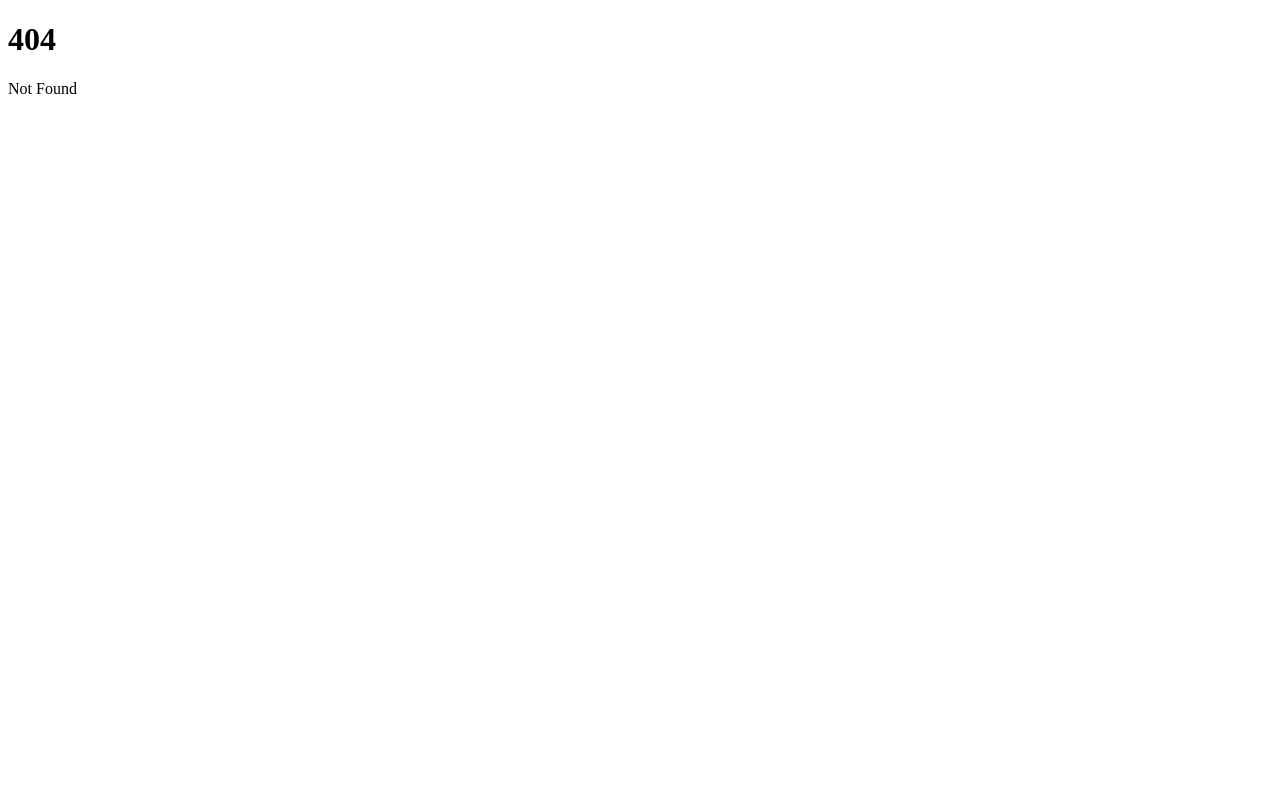
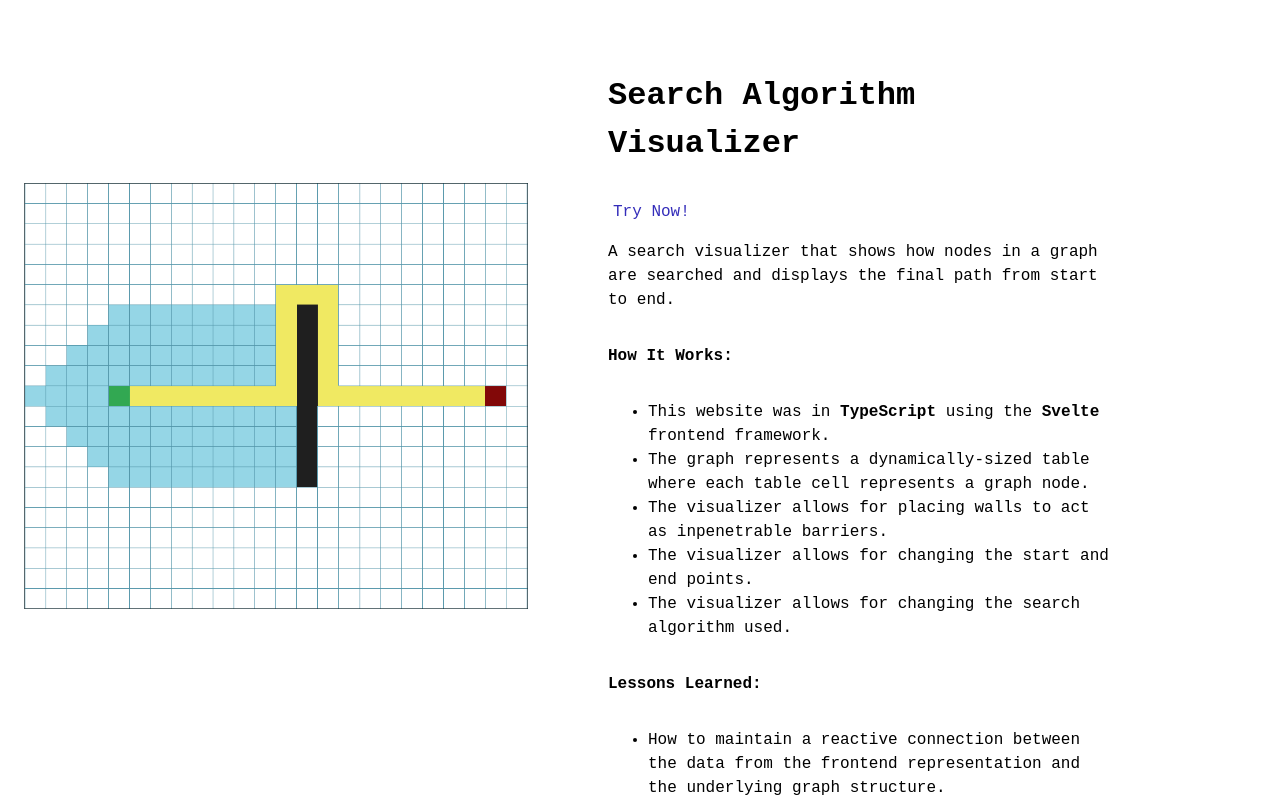
Before and after one commit to dgrco/portfolio, a SvelteKit app: page /algorithm-visualizer in a window 1280 px wide. Before the commit this address had no page. Shown: the top 800 px of the page. Built offline with nearby package versions, Linux system fonts and the light colour scheme.

Commit message:
added search algorithm visualizer

```diff
--- a/src/lib/components/Card.svelte
+++ b/src/lib/components/Card.svelte
@@ -1,12 +1,13 @@
 <script lang="ts">
+    export let url: string; // the page url
 	export let img: string; // image url as svelte import
 	export let label: string; // the title of the project
 	export let tags: Array<string>; // descriptors of the project
 </script>
 
-<a href="/chess-engine">
+<a href={url}>
 	<div class="card flexcol">
-		<img src={img} alt="Chess Engine" />
+		<img src={img} alt={label} />
 		<div class="description">
 			<p class="label">{label}</p>
 			<div class="tags">
@@ -24,9 +25,11 @@
 	a {
 		text-align: center;
 		display: block;
-		max-width: 37%;
 		text-decoration: none;
+        max-width: 30%;
+        flex: 1;
 		color: #040d12;
+        margin: 1rem;
 	}
 
 	.description {
@@ -70,8 +73,9 @@
 	img {
 		width: 100%;
 		height: 100%;
-		border-top-left-radius: 7;
-		border-top-right-radius: 7;
+        aspect-ratio: 1/1;
+		border-top-left-radius: 5px;
+		border-top-right-radius: 5px;
 		border-bottom: 2px solid #040d12;
 	}
 
--- /dev/null
+++ b/src/routes/algorithm-visualizer/+page.svelte
@@ -0,0 +1,122 @@
+<script>
+	import visualizer from '$lib/assets/visualizer.png';
+</script>
+
+<div class="showcase">
+	<div class="image">
+		<img src={visualizer} alt="" />
+	</div>
+	<div class="content">
+		<p class="title">Search Algorithm Visualizer</p>
+        <a class="try" href="https://dantegrieco-search-visualizer.netlify.app/">Try Now!</a>
+		<p>A search visualizer that shows how nodes in a graph are searched and displays the final path
+        from start to end.</p>
+		<p><strong>How It Works:</strong></p>
+		<ul>
+			<li>
+				This website was in <strong>TypeScript</strong> using the <strong>Svelte</strong> frontend framework.
+			</li>
+			<li>
+				The graph represents a dynamically-sized table where each table cell represents a graph node.
+			</li>
+			<li>
+				The visualizer allows for placing walls to act as inpenetrable barriers.
+			</li>
+			<li>
+				The visualizer allows for changing the start and end points.
+			</li>
+			<li>
+				The visualizer allows for changing the search algorithm used.
+			</li>
+		</ul>
+		<p><strong>Lessons Learned:</strong></p>
+		<ul>
+			<li>How to maintain a reactive connection between the data from the frontend representation and the underlying graph structure.</li>
+			<li>The observer design pattern and Svelte's writable and re-rendering process.</li>
+			<li>Making a priority queue that optimizes for the A* algorithm.</li>
+		</ul>
+		<p><strong>Want To Check It Out?</strong></p>
+		<p>
+			Check out the live website <a class="try" href="https://dantegrieco-search-visualizer.netlify.app/">here</a>. Also,
+            the project is on <a href="https://github.com/dgrco/search_visualizer">Github!</a>
+		</p>
+	</div>
+</div>
+
+<style>
+	.showcase {
+		display: flex;
+		height: 98vh;
+		margin-left: 1rem;
+	}
+
+    .try {
+        max-width: 5rem;
+    }
+
+	.image {
+		margin: auto 0;
+	}
+
+	.content {
+		display: flex;
+		flex-direction: column;
+		margin: 2rem 10rem 0 5rem;
+	}
+
+	* {
+		font-family: 'Space Mono', monospace;
+        line-height: 1.5;
+	}
+
+    a {
+        color: #342dba;
+        text-decoration: none;
+        border-radius: 10px;
+        padding: 0 5px;
+    }
+
+    a:hover {
+        background-color: #342dba;
+        color: white;
+        transition: ease-in-out 300ms;
+    }
+
+	.title {
+		font-weight: 600;
+		font-size: 2rem;
+	}
+
+    @media (max-width: 768px) {
+        .showcase {
+            flex-direction: column;
+        }
+
+        img {
+            max-width: 75%;
+            display: block;
+            margin: 20px auto;
+        }
+
+        .content {
+            margin: 1rem 1rem;
+        }
+
+        .image {
+            margin: 0 auto;
+        }
+    }
+
+    @media (min-width: 769px) and (max-width: 1300px) {
+        .image {
+            flex-basis: 50%;
+        }
+        img {
+            width: 100%;
+        }
+        .content {
+            flex-basis: 50%;
+        }
+    }
+
+</style>
```
Also changed, not shown: src/routes/+page.svelte (+15 -2 lines), src/lib/assets/visualizer.png (added).
